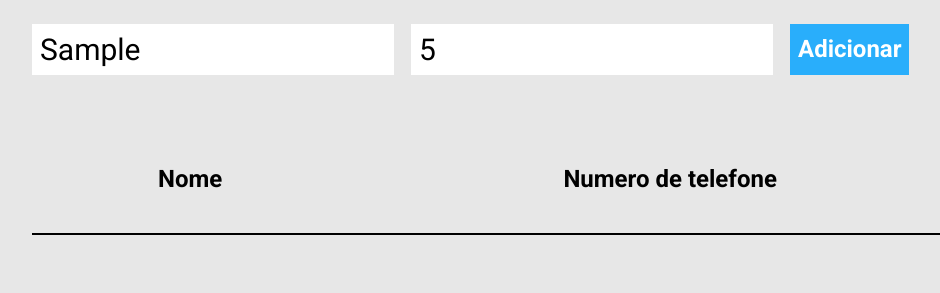
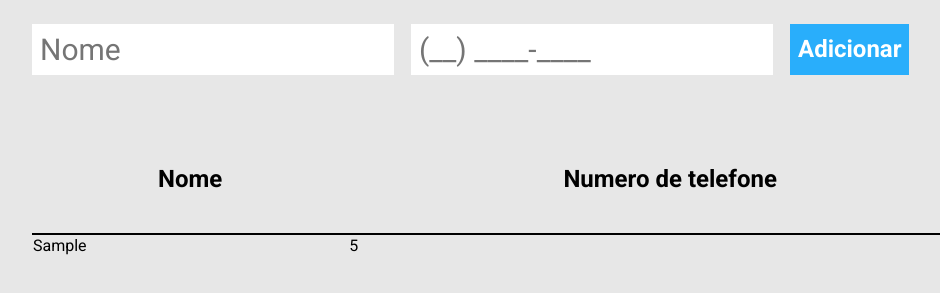
Before and after one commit to uwillyann/lis.contact, a plain HTML site: page index.html in a window 1280 px wide. Both pictures are taken after typing "Sample", "5" into the empty fields and a click on the button "Adicionar". Shown: the part 185-478 px from the top of the page, without its empty margins (128-1068 px from the left). Drawn offline with Linux system fonts and the light colour scheme.

Commit message:
atualizar commit

```diff
--- a/index.html
+++ b/index.html
@@ -28,8 +28,9 @@
                     <th>Numero de telefone</th>
                 </tr>
             </thead>
+            <tbody></tbody>
         </table>
     </div>
     <script src="./main.js"></script>
 </body>
-</html9
+</html>
--- a/main.js
+++ b/main.js
@@ -15,11 +15,10 @@ function adicionarLinha() {
     const inputNome = document.getElementById('nome');
     const inputNumeroDeTelefone = document.getElementById('numero-de-telefone');
 
-    if( form.includes(inputNome.value)){
+    if( numero.includes(inputNome.value)){
         alert(`O telefone: ${inputNumeroDeTelefone.value} ja foi adicionado`)
     } else{
-        form.push(inputNome.value);
-        notas.push(parseFloat(inputNumeroDeTelefone.value));
+        numero.push(inputNome.value);
 
         let linha = '<tr>';
         linha += `<td>${inputNome.value}</td>`;
```
Also changed, not shown: main.css (line endings or trailing spaces).
